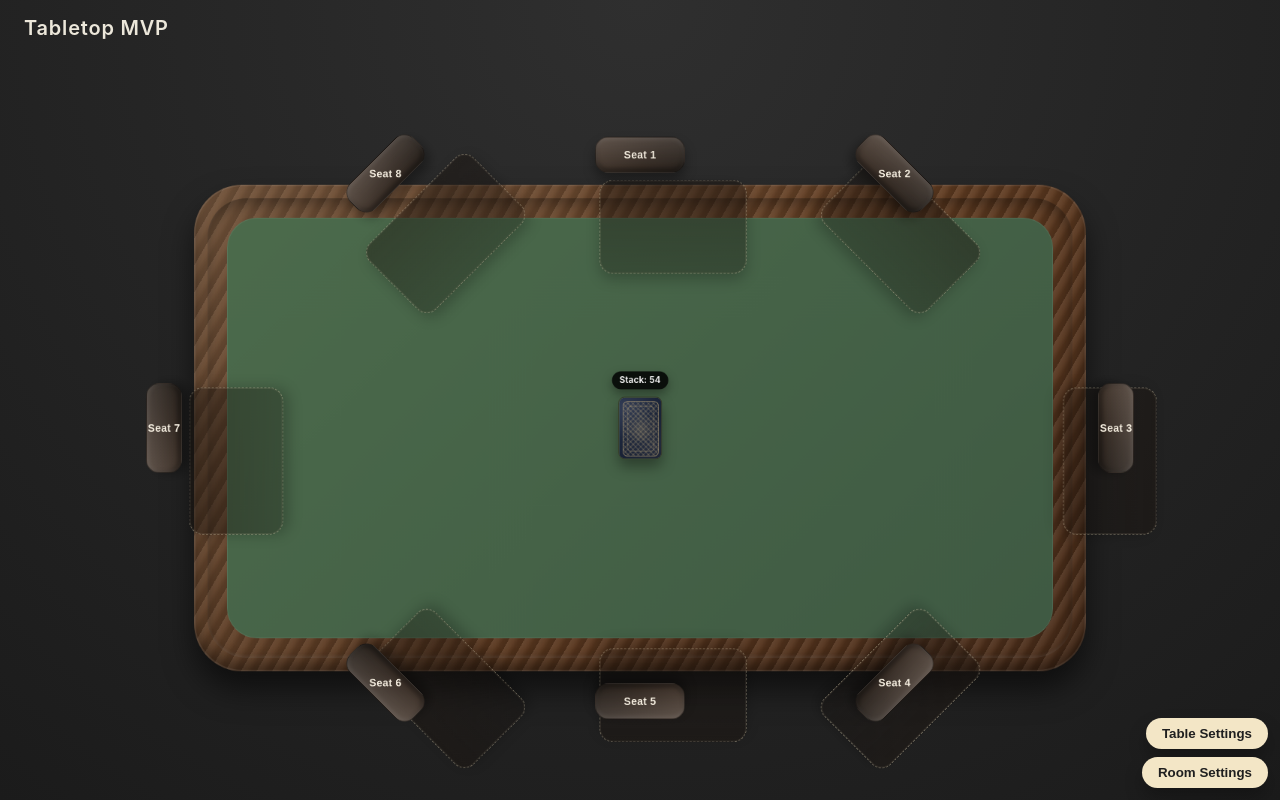
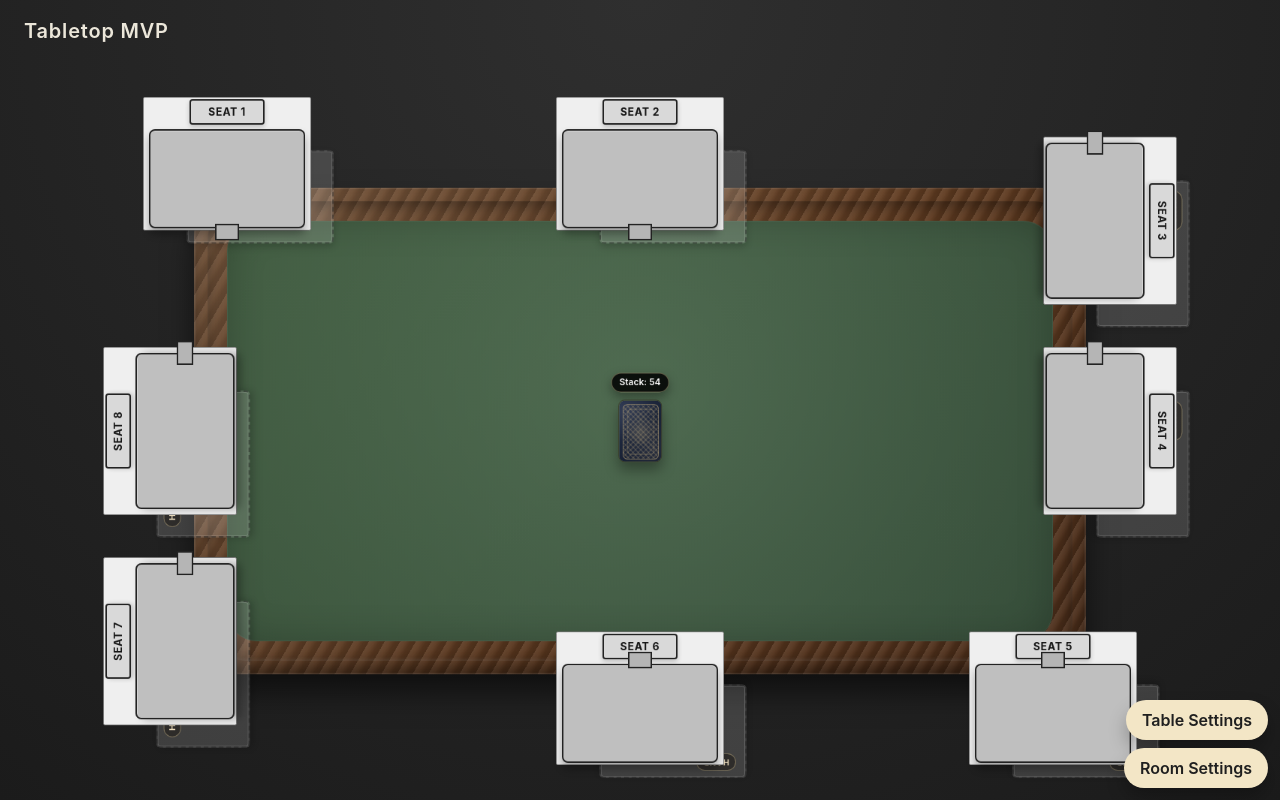
Before and after one commit to believeshe123-coder/game-engine-2, a React (Vite) app in the folder client/: page / in a window 1280 px wide. Built offline with nearby package versions, Linux system fonts and the light colour scheme.

Commit message:
Redesign seats as mounted plate-and-bench blocks

```diff
--- a/client/src/components/Table.jsx
+++ b/client/src/components/Table.jsx
@@ -25,7 +25,7 @@ const SEAT_POSITION = {
   radiusX: 46,
   radiusY: 38
 };
-const SEAT_SIZE = { width: 120, height: 48 };
+const SEAT_SIZE = { width: 208, height: 132 };
 const SEAT_PADDING = 24;
 const RIGHT_SWEEP_HOLD_MS = 120;
 const SWEEP_MIN_INTERVAL_MS = 40;
@@ -37,6 +37,57 @@ const HAND_ZONE_SIZE = {
   height: CARD_SIZE.height * 1.5
 };
 const HAND_ZONE_SEAT_OFFSET = 52;
+
+const getPresetSeatSlots = (count) => {
+  const presets = {
+    2: [
+      { px: 0, py: -1, nx: 0, ny: -1, side: 'top' },
+      { px: 0, py: 1, nx: 0, ny: 1, side: 'bottom' }
+    ],
+    3: [
+      { px: -0.38, py: -1, nx: 0, ny: -1, side: 'top' },
+      { px: 0.38, py: -1, nx: 0, ny: -1, side: 'top' },
+      { px: 0, py: 1, nx: 0, ny: 1, side: 'bottom' }
+    ],
+    4: [
+      { px: -0.38, py: -1, nx: 0, ny: -1, side: 'top' },
+      { px: 0.38, py: -1, nx: 0, ny: -1, side: 'top' },
+      { px: 0.38, py: 1, nx: 0, ny: 1, side: 'bottom' },
+      { px: -0.38, py: 1, nx: 0, ny: 1, side: 'bottom' }
+    ],
+    5: [
+      { px: -0.35, py: -1, nx: 0, ny: -1, side: 'top' },
+      { px: 0.35, py: -1, nx: 0, ny: -1, side: 'top' },
+      { px: 1, py: 0, nx: 1, ny: 0, side: 'right' },
+      { px: 0.35, py: 1, nx: 0, ny: 1, side: 'bottom' },
+      { px: -0.35, py: 1, nx: 0, ny: 1, side: 'bottom' }
+    ],
+    6: [
+      { px: -0.35, py: -1, nx: 0, ny: -1, side: 'top' },
+      { px: 0.35, py: -1, nx: 0, ny: -1, side: 'top' },
+      { px: 1, py: 0, nx: 1, ny: 0, side: 'right' },
+      { px: 0.35, py: 1, nx: 0, ny: 1, side: 'bottom' },
+      { px: -0.35, py: 1, nx: 0, ny: 1, side: 'bottom' },
+      { px: -1, py: 0, nx: -1, ny: 0, side: 'left' }
+    ]
+  };
+  return presets[count] ?? null;
+};
+
+const getPerimeterSeatSlot = (index, count) => {
+  const t = index / count;
+  const edge = t * 4;
+  if (edge < 1) {
+    return { px: edge * 2 - 1, py: -1, nx: 0, ny: -1, side: 'top' };
+  }
+  if (edge < 2) {
+    return { px: 1, py: (edge - 1) * 2 - 1, nx: 1, ny: 0, side: 'right' };
+  }
+  if (edge < 3) {
+    return { px: 1 - (edge - 2) * 2, py: 1, nx: 0, ny: 1, side: 'bottom' };
+  }
+  return { px: -1, py: 1 - (edge - 3) * 2, nx: -1, ny: 0, side: 'left' };
+};
 
 const Table = () => {
   const sceneRootRef = useRef(null);
@@ -220,11 +271,11 @@ const Table = () => {
   const seats = useMemo(() => {
     const count = Math.max(2, seatCount);
     return Array.from({ length: count }, (_, index) => {
-      const angle = (index / count) * Math.PI * 2 - Math.PI / 2;
       return {
         id: index + 1,
         label: `Seat ${index + 1}`,
-        angle
+        angle: -Math.PI / 2,
+        side: 'top'
       };
     });
   }, [seatCount]);
@@ -292,42 +343,24 @@ const Table = () => {
     const centerY = tableOffsetY + tableHeight / 2;
     const seatRadius = Math.max(SEAT_SIZE.width, SEAT_SIZE.height) / 2;
     const seatPush = seatRadius + SEAT_PADDING;
+    const presetSlots = getPresetSeatSlots(seats.length);
 
     setSeatPositions(
-      seats.map((seat) => {
-        const angle = seat.angle;
-        let edgeX = centerX;
-        let edgeY = centerY;
-
-        if (tableShape === 'oval') {
-          const rx = tableWidth / 2;
-          const ry = tableHeight / 2;
-          edgeX = centerX + Math.cos(angle) * rx;
-          edgeY = centerY + Math.sin(angle) * ry;
-          return {
-            ...seat,
-            x: edgeX + Math.cos(angle) * seatPush,
-            y: edgeY + Math.sin(angle) * seatPush
-          };
-        }
-
-        const dx = Math.cos(angle);
-        const dy = Math.sin(angle);
-        const hx = tableWidth / 2;
-        const hy = tableHeight / 2;
-        const tx = hx / Math.abs(dx || 1e-6);
-        const ty = hy / Math.abs(dy || 1e-6);
-        const t = Math.min(tx, ty);
-        edgeX = centerX + dx * t;
-        edgeY = centerY + dy * t;
+      seats.map((seat, index) => {
+        const slot = presetSlots?.[index] ?? getPerimeterSeatSlot(index, seats.length);
+        const edgeX = centerX + slot.px * (tableWidth / 2);
+        const edgeY = centerY + slot.py * (tableHeight / 2);
+        const angle = Math.atan2(slot.ny, slot.nx);
         return {
           ...seat,
-          x: edgeX + dx * seatPush,
-          y: edgeY + dy * seatPush
+          angle,
+          side: slot.side,
+          x: edgeX + slot.nx * seatPush,
+          y: edgeY + slot.ny * seatPush
         };
       })
     );
-  }, [seats, tableShape]);
+  }, [seats]);
 
   const updateTabletopScale = useCallback(() => {
     const frameNode = tableFrameRef.current;
@@ -1599,20 +1632,20 @@ const Table = () => {
               const occupied = occupiedSeats[seat.id];
               const seatStyle = {
                 left: `${seat.x}px`,
-                top: `${seat.y}px`,
-                '--seat-rotation': `${seat.angle + Math.PI / 2}rad`
+                top: `${seat.y}px`
               };
               return (
                 <button
                   key={seat.id}
                   type="button"
-                  className={`seat ${occupied ? 'seat--occupied' : ''}`}
+                  className={`seat seat--${seat.side} ${occupied ? 'seat--occupied' : ''}`}
                   style={seatStyle}
                   onClick={() => toggleSeat(seat.id)}
                 >
-                  <span className="seat__label">
-                    {occupied ? 'You' : seat.label}
+                  <span className="seat__plate">
+                    <span className="seat__label">{occupied ? 'You' : seat.label}</span>
                   </span>
+                  <span className="seat__bench" aria-hidden="true" />
                 </button>
               );
             })}
--- a/client/src/styles.css
+++ b/client/src/styles.css
@@ -1,3 +1,185 @@
+/* --- CSS reset + tabletop visual polish (CSS-only) --- */
+:where(*, *::before, *::after) {
+  box-sizing: border-box;
+}
+
+:where(html, body) {
+  margin: 0;
+  min-height: 100%;
+  text-rendering: optimizeLegibility;
+  -webkit-font-smoothing: antialiased;
+  -moz-osx-font-smoothing: grayscale;
+  scrollbar-gutter: stable;
+}
+
+:where(body) {
+  line-height: 1.5;
+}
+
+:where(img, picture, svg, canvas, video) {
+  display: block;
+  max-width: 100%;
+}
+
+:where(input, button, textarea, select) {
+  font: inherit;
+}
+
+:where(button, [role='button'], .table-settings__toggle, .table-settings__button) {
+  -webkit-tap-highlight-color: transparent;
+}
+
+:where(:focus-visible) {
+  outline: 2px solid rgba(244, 222, 170, 0.95);
+  outline-offset: 2px;
+}
+
+@media (prefers-reduced-motion: reduce) {
+  :where(*, *::before, *::after) {
+    animation-duration: 0.01ms !important;
+    animation-iteration-count: 1 !important;
+    transition-duration: 0.01ms !important;
+    scroll-behavior: auto !important;
+  }
+}
+
+/* Felt + table rail depth */
+.table-frame::before {
+  box-shadow:
+    inset 0 0 0 2px rgba(255, 255, 255, 0.1),
+    inset 0 -14px 24px rgba(0, 0, 0, 0.45),
+    inset 0 18px 22px rgba(255, 255, 255, 0.04),
+    0 26px 46px rgba(0, 0, 0, 0.58);
+}
+
+.table__surface {
+  background:
+    radial-gradient(circle at 35% 25%, rgba(120, 170, 124, 0.22), transparent 55%),
+    radial-gradient(circle at 70% 80%, rgba(64, 102, 66, 0.35), transparent 65%),
+    linear-gradient(140deg, #41684a, #34553d 58%, #2d4734);
+  box-shadow:
+    inset 0 0 0 1px rgba(255, 255, 255, 0.08),
+    inset 0 10px 22px rgba(255, 255, 255, 0.04),
+    inset 0 -18px 30px rgba(0, 0, 0, 0.28);
+}
+
+.table__felt {
+  background: radial-gradient(circle at 50% 40%, rgba(255, 255, 255, 0.05), rgba(0, 0, 0, 0.14));
+  box-shadow: inset 0 0 50px rgba(0, 0, 0, 0.2);
+}
+
+/* Layering: pieces should sit above felt/hand zones/UI controls */
+#uiLayer {
+  z-index: 30;
+}
+
+.table-settings,
+.settingsPanel {
+  z-index: 12;
+}
+
+.card,
+.stack,
+.stack-entity {
+  z-index: 40;
+}
+
+.card--held,
+.stack-entity.held,
+.held {
+  z-index: 60;
+  box-shadow: 0 20px 34px rgba(0, 0, 0, 0.5);
+}
+
+/* Hand zones: visible private/drop target areas */
+.hand-zone,
+.handZone {
+  border: 2px dashed rgba(247, 228, 176, 0.55);
+  background:
+    linear-gradient(180deg, rgba(255, 241, 203, 0.06), rgba(16, 12, 10, 0.26)),
+    rgba(44, 32, 24, 0.12);
+  box-shadow:
+    inset 0 0 0 1px rgba(252, 237, 201, 0.18),
+    0 0 0 1px rgba(0, 0, 0, 0.2),
+    0 0 18px rgba(236, 195, 108, 0.14);
+}
+
+.hand-zone::before,
+.handZone::before {
+  content: 'Hand';
+  position: absolute;
+  top: 8px;
+  left: 12px;
+  padding: 2px 8px;
+  border-radius: 999px;
+  font-size: 11px;
+  font-weight: 700;
+  letter-spacing: 0.06em;
+  text-transform: uppercase;
+  color: rgba(255, 240, 205, 0.9);
+  background: rgba(26, 20, 16, 0.45);
+  border: 1px solid rgba(255, 231, 175, 0.35);
+}
+
+.hand-zone--hover,
+.handZone.is-hover,
+.handZone:hover {
+  border-color: rgba(246, 213, 130, 0.95);
+  background: linear-gradient(180deg, rgba(243, 213, 143, 0.24), rgba(125, 84, 32, 0.25));
+  box-shadow:
+    inset 0 0 0 1px rgba(255, 230, 173, 0.4),
+    0 0 24px rgba(242, 196, 88, 0.35),
+    0 10px 22px rgba(0, 0, 0, 0.28);
+}
+
+/* Placement ghost */
+.placement-ghost {
+  opacity: 0.72;
+  background: rgba(24, 21, 18, 0.16);
+  box-shadow:
+    0 8px 16px rgba(0, 0, 0, 0.2),
+    0 2px 6px rgba(0, 0, 0, 0.16),
+    inset 0 0 0 1px rgba(255, 245, 220, 0.22);
+}
+
+/* Stack count badge polish */
+.stackCountBadge {
+  background: linear-gradient(180deg, rgba(27, 23, 19, 0.95), rgba(12, 10, 8, 0.92));
+  border: 1px solid rgba(255, 231, 179, 0.35);
+  box-shadow: 0 8px 16px rgba(0, 0, 0, 0.4);
+}
+
+/* Settings panel/buttons */
+.table-settings__panel,
+.settingsPanel {
+  background: rgba(20, 19, 18, 0.72);
+  border: 1px solid rgba(255, 234, 187, 0.2);
+  backdrop-filter: blur(8px);
+}
+
+.table-settings__toggle,
+.table-settings__button,
+.settingsPanel button {
+  border: 1px solid rgba(78, 56, 30, 0.4);
+  background: linear-gradient(180deg, #f7e8c5, #e5cf9b);
+  transition: transform 0.16s ease, box-shadow 0.16s ease, filter 0.16s ease;
+}
+
+.table-settings__toggle:hover,
+.table-settings__button:hover,
+.settingsPanel button:hover {
+  transform: translateY(-2px);
+  box-shadow: 0 12px 18px rgba(0, 0, 0, 0.28);
+  filter: brightness(1.02);
+}
+
+.table-settings__toggle:active,
+.table-settings__button:active,
+.settingsPanel button:active {
+  transform: translateY(0);
+  box-shadow: 0 6px 12px rgba(0, 0, 0, 0.24);
+}
+
 :root {
   font-family: 'Inter', system-ui, sans-serif;
   color: #f5f4f0;
@@ -60,7 +242,7 @@ body,
 
 #uiLayer {
   position: relative;
-  z-index: 10;
+  z-index: 30;
 }
 
 #ui-overlay {
@@ -269,7 +451,7 @@ body,
   position: absolute;
   inset: 0;
   pointer-events: none;
-  z-index: 7;
+  z-index: 14;
 }
 
 .table__seats {
@@ -280,55 +462,117 @@ body,
 
 .seat {
   position: absolute;
-  width: 120px;
-  height: 48px;
-  border-radius: 18px;
-  border: 1px solid rgba(0, 0, 0, 0.35);
-  background:
-    linear-gradient(180deg, rgba(255, 255, 255, 0.12), transparent),
-    linear-gradient(135deg, #4b3d33, #322821 60%, #251f1a);
-  color: #f7f0e2;
-  font-weight: 600;
-  font-size: 14px;
-  letter-spacing: 0.02em;
-  box-shadow:
-    inset 0 2px 6px rgba(255, 255, 255, 0.1),
-    inset 0 -4px 6px rgba(0, 0, 0, 0.4),
-    0 10px 16px rgba(0, 0, 0, 0.35);
-  --seat-rotation: 0deg;
-  transform: translate(-50%, -50%) rotate(var(--seat-rotation));
+  display: grid;
+  gap: 6px;
+  justify-items: center;
+  align-items: center;
+  transform: translate(-50%, -50%);
   transform-origin: center center;
+  pointer-events: auto;
   cursor: pointer;
-  pointer-events: auto;
-  transition: transform 0.2s ease, box-shadow 0.2s ease, background 0.2s ease;
+  transition: transform 0.2s ease, box-shadow 0.2s ease;
+}
+
+.seat__plate {
+  min-width: 100px;
+  height: 34px;
+  padding: 0 12px;
+  display: flex;
+  align-items: center;
+  justify-content: center;
+  border-radius: 4px;
+  border: 2px solid #222;
+  background: #d9d9d9;
+  box-shadow: 0 3px 6px rgba(0, 0, 0, 0.2);
 }
 
 .seat__label {
-  display: inline-flex;
+  display: flex;
   align-items: center;
   justify-content: center;
-  width: 100%;
-  height: 100%;
-  transform: rotate(calc(var(--seat-rotation) * -1));
+  color: #161616;
+  font-size: 14px;
+  font-weight: 700;
+  letter-spacing: 0.05em;
+  text-transform: uppercase;
+  line-height: 1;
+  white-space: nowrap;
+  text-shadow: none;
+}
+
+.seat__bench {
+  position: relative;
+  width: 208px;
+  height: 132px;
+  border-radius: 8px;
+  border: 2px solid #222;
+  background: #bfbfbf;
+  box-shadow:
+    inset 0 1px 0 rgba(255, 255, 255, 0.4),
+    0 8px 12px rgba(0, 0, 0, 0.3);
+}
+
+.seat__bench::before {
+  content: '';
+  position: absolute;
+  width: 28px;
+  height: 18px;
+  border: 2px solid #222;
+  background: #b5b5b5;
+  pointer-events: none;
 }
 
 .seat:hover {
-  transform: translate(-50%, -50%) rotate(var(--seat-rotation)) translateY(-2px);
-  box-shadow:
-    inset 0 2px 8px rgba(255, 255, 255, 0.12),
-    inset 0 -4px 6px rgba(0, 0, 0, 0.45),
-    0 14px 20px rgba(0, 0, 0, 0.4);
+  filter: brightness(1.02);
 }
 
 .seat--occupied {
-  background:
-    linear-gradient(180deg, rgba(255, 255, 255, 0.2), transparent),
-    linear-gradient(140deg, #caa86c, #a67a3b 55%, #7c5323);
-  color: #1f1a12;
-  box-shadow:
-    inset 0 2px 8px rgba(255, 255, 255, 0.25),
-    inset 0 -4px 6px rgba(0, 0, 0, 0.25),
-    0 12px 20px rgba(0, 0, 0, 0.45);
+  filter: saturate(1.05);
+}
+
+.seat--occupied .seat__plate,
+.seat--occupied .seat__bench {
+  background: #cdcdcd;
+}
+
+.seat--top {
+  transform: translate(-50%, calc(-50% + 52px));
+}
+
+.seat--top .seat__bench::before {
+  left: 50%;
+  bottom: -18px;
+  transform: translateX(-50%);
+}
+
+.seat--bottom {
+  transform: translate(-50%, calc(-50% - 52px));
+}
+
+.seat--bottom .seat__bench::before {
+  left: 50%;
+  top: -18px;
+  transform: translateX(-50%);
+}
+
+.seat--right {
+  transform: translate(calc(-50% - 52px), -50%) rotate(90deg);
+}
+
+.seat--right .seat__bench::before {
+  top: 50%;
+  left: -18px;
+  transform: translateY(-50%);
+}
+
+.seat--left {
+  transform: translate(calc(-50% + 52px), -50%) rotate(-90deg);
+}
+
+.seat--left .seat__bench::before {
+  top: 50%;
+  right: -18px;
+  transform: translateY(-50%);
 }
 
 .card {
@@ -810,24 +1054,24 @@ body,
 .hand-zone {
   position: absolute;
   transform: translate(-50%, -50%) rotate(var(--zone-rotation, 0deg));
-  border: 1px dashed rgba(248, 236, 202, 0.38);
-  border-radius: 18px;
-  background: linear-gradient(180deg, rgba(27, 20, 15, 0.45), rgba(18, 13, 10, 0.28));
-  box-shadow: inset 0 0 0 1px rgba(255, 230, 184, 0.08), 0 8px 18px rgba(0, 0, 0, 0.22);
+  border: 2px dashed rgba(34, 34, 34, 0.45);
+  border-radius: 6px;
+  background: rgba(255, 255, 255, 0.15);
+  box-shadow: inset 0 0 0 1px rgba(255, 255, 255, 0.16), 0 4px 10px rgba(0, 0, 0, 0.18);
   pointer-events: none;
-  z-index: 5;
+  z-index: 16;
   transition: background 0.15s ease, border-color 0.15s ease, box-shadow 0.15s ease;
 }
 
 .hand-zone--owner {
-  border-color: rgba(248, 236, 202, 0.75);
-  background: linear-gradient(180deg, rgba(74, 55, 35, 0.48), rgba(40, 29, 21, 0.38));
+  border-color: rgba(22, 22, 22, 0.65);
+  background: rgba(255, 255, 255, 0.2);
 }
 
 .hand-zone--hover {
-  background: linear-gradient(180deg, rgba(233, 197, 124, 0.3), rgba(107, 74, 32, 0.35));
-  border-color: rgba(233, 197, 124, 0.95);
-  box-shadow: inset 0 0 0 1px rgba(245, 219, 156, 0.3), 0 10px 20px rgba(0, 0, 0, 0.28);
+  background: rgba(255, 255, 255, 0.28);
+  border-color: rgba(16, 16, 16, 0.8);
+  box-shadow: inset 0 0 0 1px rgba(255, 255, 255, 0.28), 0 6px 14px rgba(0, 0, 0, 0.24);
 }
 
 .hand-proxy {
```
